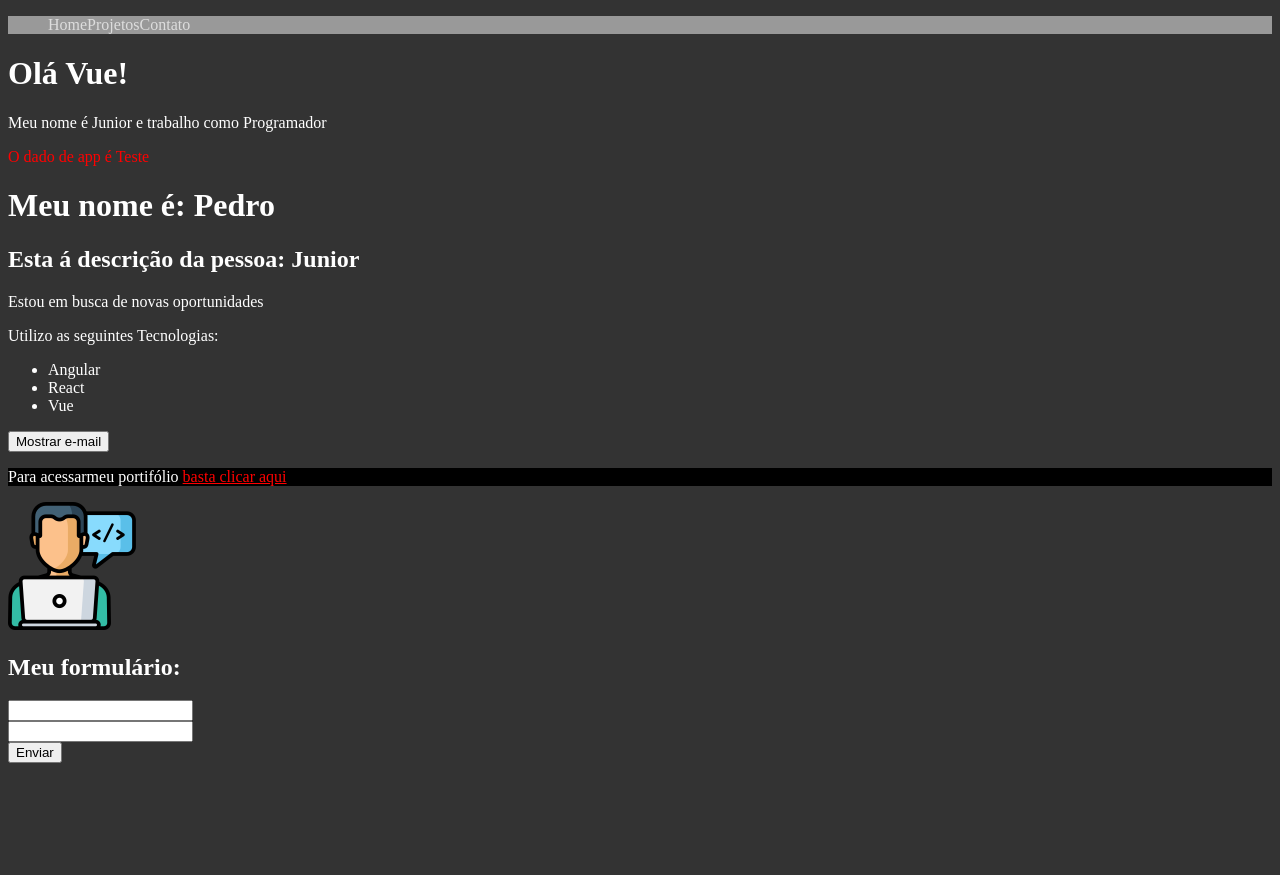
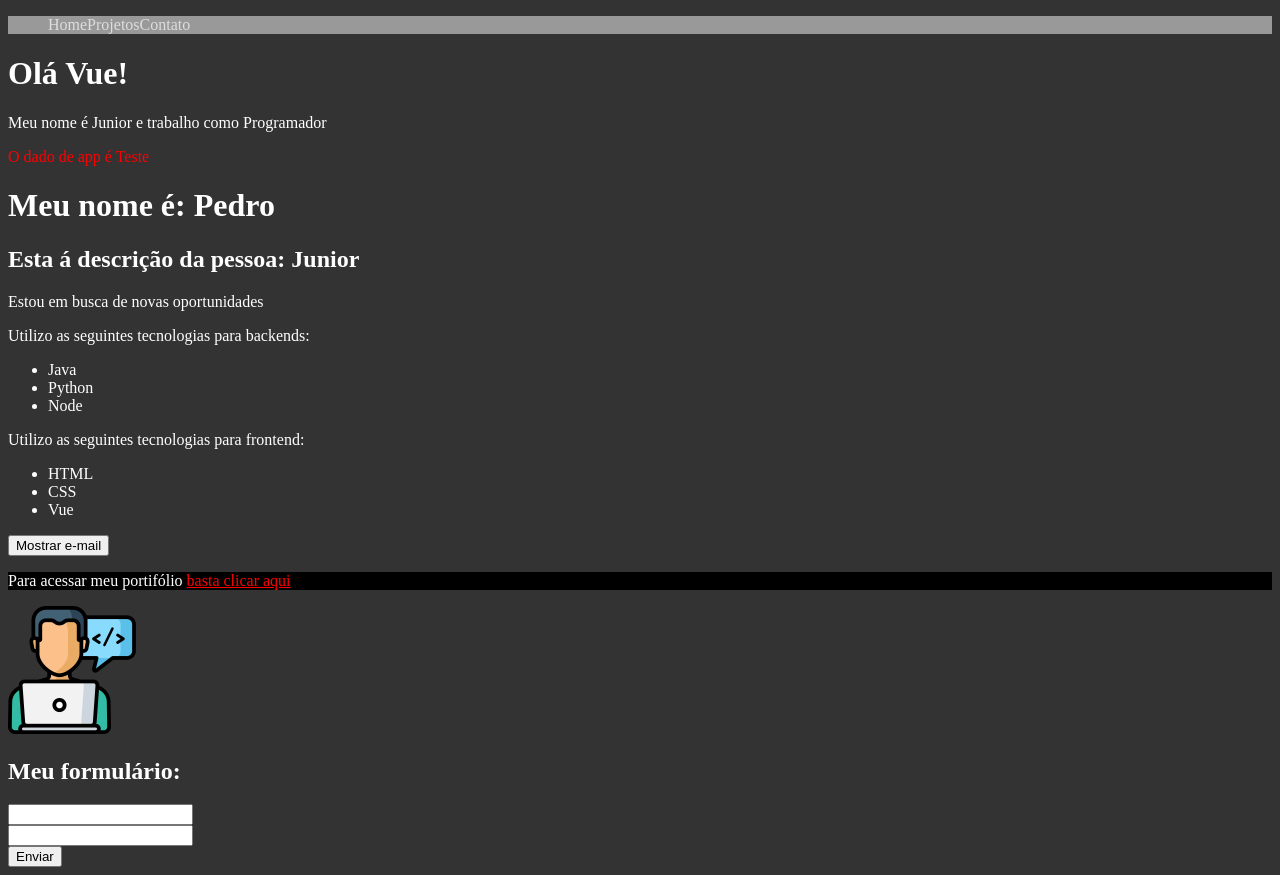
Before and after one commit to valberjr/hora-de-codar-vue-3, a Vue app in the folder 2-instalacao-cli/: page / in a window 1280 px wide. Before the commit the page ends 800 px from the top, so only its background shows below. Built offline with nearby package versions, Linux system fonts and the light colour scheme.

Commit message:
renderização de listas (v-for)

```diff
--- a/2-instalacao-cli/src/components/Info.vue
+++ b/2-instalacao-cli/src/components/Info.vue
@@ -2,18 +2,30 @@
     <div>
         <p v-if="esta_trabalhando">Estou trabalhando no momento.</p>
         <p v-else>Estou em busca de novas oportunidades</p>
-        <p>Utilizo as seguintes Tecnologias:</p>
+        <p>Utilizo as seguintes tecnologias para backends:</p>
         <ul>
-            <li>Angular</li>
-            <li>React</li>
-            <li>Vue</li>
+            <li
+                v-for="(technology, index) in backend_technologies"
+                v-bind:key="index"
+            >
+                {{ technology }}
+            </li>
+        </ul>
+        <p>Utilizo as seguintes tecnologias para frontend:</p>
+        <ul>
+            <li
+                v-for="technology in frontend_technologies"
+                :key="technology.id"
+            >
+                {{ technology.language }}
+            </li>
         </ul>
         <div>
             <button @click="showEmail">{{ textoBotao }}</button>
         </div>
         <p v-show="mostrar_email">Mande uma mensagem para: {{ email }}</p>
         <p class="teste">
-            Para acessarmeu portifólio
+            Para acessar meu portifólio
             <a v-bind:href="meu_link">basta clicar aqui</a>
         </p>
         <Picture />
@@ -35,6 +47,12 @@ export default {
             email: 'junior@email.com',
             meu_link: 'https://google.com',
             textoBotao: 'Mostrar e-mail',
+            backend_technologies: ['Java', 'Python', 'Node'],
+            frontend_technologies: [
+                { id: 1, language: 'HTML' },
+                { id: 1, language: 'CSS' },
+                { id: 1, language: 'Vue' },
+            ],
         };
     },
     methods: {
```
